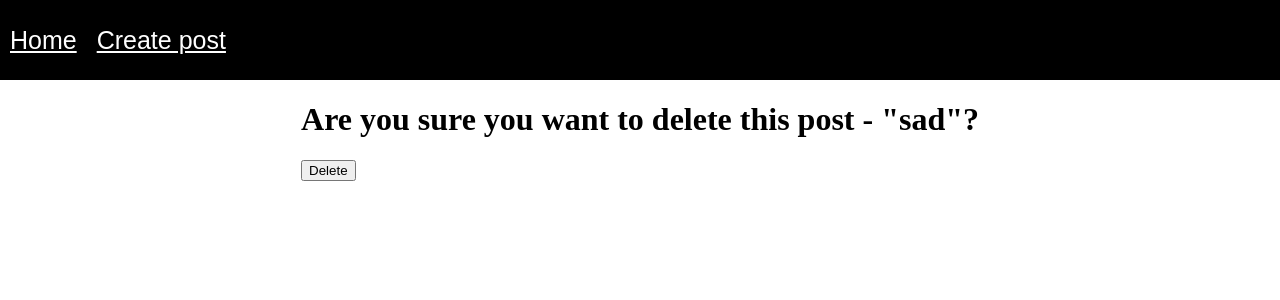
After one commit to Dobrynya69/new_back-5, a Django app: page /post/3/delete in a window 1280 px wide. The commit adds this page. Shown: the top 300 px of the page. Run offline with Django 4.2, Linux system fonts and the light colour scheme; data comes from the database, SQL or seed files in the repository; both versions use the stored data as it was after the commit.

Commit message:
Adding forms in the app

```diff
--- a/BlogApp/models.py
+++ b/BlogApp/models.py
@@ -3,11 +3,17 @@ from pyexpat import model
 from tkinter import CASCADE
 from turtle import title
 from django.db import models
+from django.urls import reverse
 
 class Post(models.Model):
     author = models.ForeignKey('auth.User', on_delete=models.CASCADE, verbose_name='author')
     title = models.CharField(max_length=50, verbose_name='title')
     text = models.TextField(verbose_name='main text')
 
+
     def __str__(self):
         return self.title
+
+
+    def get_absolute_url(self):
+        return reverse("detail_post", kwargs={"pk": str(self.pk)})
--- a/BlogApp/urls.py
+++ b/BlogApp/urls.py
@@ -2,6 +2,9 @@ from django.urls import path
 from .views import *
 
 urlpatterns = [
+    path('post/<slug:pk>/delete', PostDeleteView.as_view(), name='delete_post'),
+    path('post/<slug:pk>/update', PostUpdateView.as_view(), name='update_post'),
+    path('post/new/', PostNewView.as_view(), name='new_post'),
     path('post/<slug:pk>/', PostDetailView.as_view(), name='detail_post'),
     path('', HomeView.as_view(), name='home'),
 ]
--- a/BlogApp/views.py
+++ b/BlogApp/views.py
@@ -1,13 +1,37 @@
 from django.shortcuts import render
-from django.views.generic import View, ListView, DetailView
+from django.urls import reverse_lazy
+from django.views.generic import View, ListView, DetailView, CreateView, UpdateView, DeleteView
 from .models import *
+
 
 class HomeView(ListView):
     model = Post
     template_name = 'BlogApp/home.html'
     context_object_name = 'posts'
 
+
 class PostDetailView(DetailView):
     model = Post
     template_name = 'BlogApp/post.html'
     context_object_name = 'post'
+
+
+class PostNewView(CreateView):
+    model = Post
+    template_name = 'BlogApp/new_post.html'
+    fields = ['author', 'title', 'text']
+    context_object_name = 'form'
+
+
+class PostUpdateView(UpdateView):
+    model = Post
+    template_name = 'BlogApp/update_post.html'
+    fields = ['title', 'text']
+    context_object_name = 'form'
+
+
+class PostDeleteView(DeleteView):
+    model = Post
+    template_name = 'BlogApp/delete_post.html'
+    context_object_name = 'post'
+    success_url = reverse_lazy('home')
--- a/static/css/BlogApp/home.css
+++ b/static/css/BlogApp/home.css
@@ -6,6 +6,6 @@
     padding: 10px;
     width: calc(100% - 40px);
 }
-.post-title{
+.post-link{
     color: white;
 }
--- /dev/null
+++ b/templates/BlogApp/delete_post.html
@@ -0,0 +1,10 @@
+{% extends 'base.html' %}
+{% load static %}
+
+{% block content %}
+    <form action="" method="post">
+        {% csrf_token %}
+        <h1>Are you sure you want to delete this post - "{{post.title}}"?</h1>
+        <input type="submit" value="Delete">
+    </form>
+{% endblock content %}
--- a/templates/BlogApp/home.html
+++ b/templates/BlogApp/home.html
@@ -9,8 +9,10 @@
     {% for post in posts %}
         <div class="post">
             <span>Author: {{post.author}}</span>
-            <h1><a href="{% url 'detail_post' post.pk %}" class="post-title">{{post.title}}</a></h1>
+            <h1><a href="{% url 'detail_post' post.pk %}" class="post-link">{{post.title}}</a></h1>
             <span>{{post.text}}</span>
+            <h5><a href={% url 'update_post' post.pk %} class="post-link">Update</a></h5>
+            <h5><a href={% url 'delete_post' post.pk %} class="post-link">Delete</a></h5>
         </div>
     {% endfor %}
 {% endblock content %}
--- a/templates/base.html
+++ b/templates/base.html
@@ -13,6 +13,7 @@
     <body>
         <header>
             <a href="{% url 'home' %}">Home</a>
+            <a href="{% url 'new_post' %}">Create post</a>
         </header>
         <div class="content">
             {% block content %}{% endblock content %}
```
Also changed, not shown: BlogApp/tests.py (+24 -6 lines), templates/BlogApp/new_post.html (added, +10 -0 lines), templates/BlogApp/update_post.html (added, +10 -0 lines), db.sqlite3.
